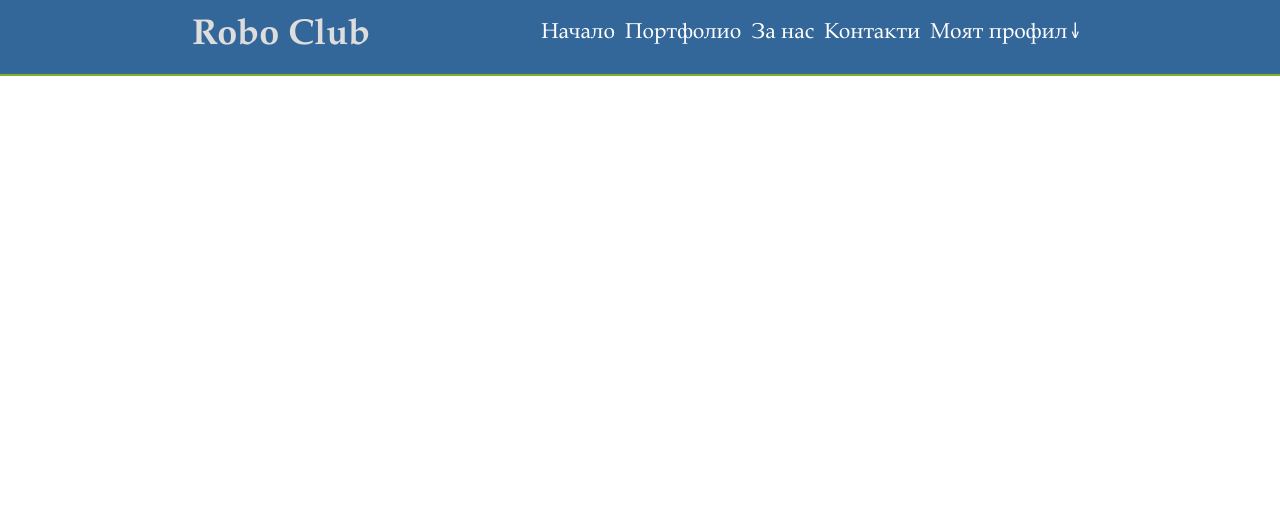
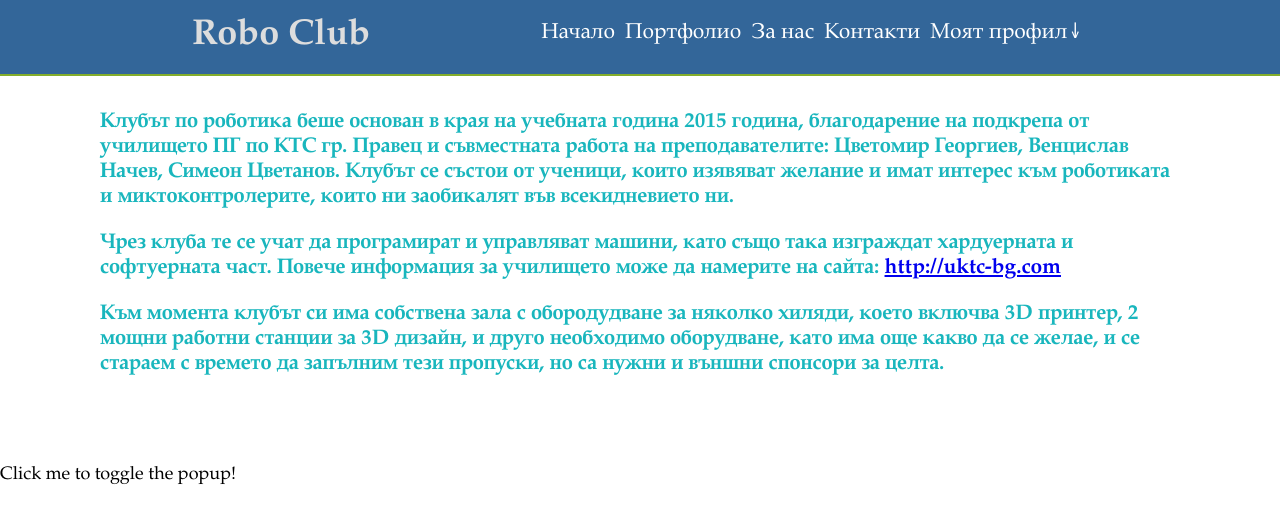
Before and after one commit to roboklub/sait, a PHP site: page / in a window 1280 px wide. Shown: the top 524 px of the page. Run offline with PHP 8.4, Linux system fonts and the light colour scheme; the visitor is signed in with stand-in values (Sample User, id 1).

Commit message:
added index text

```diff
--- a/css/style.css
+++ b/css/style.css
@@ -2,7 +2,11 @@ html, head, body, header, section, div, nav, ul, li, a, span, h1, h2, h3, img{
   margin: 0;
   padding: 0;
 }
-
+h3{
+	color:#19B6BD;
+	margin-left:100px;
+	margin-right:100px;
+}
 
 body{
   font: 18px Garamond, Verdana, sans-serif;
--- a/index.php
+++ b/index.php
@@ -2,14 +2,85 @@
   $pageInfo = [
     'pageName' => 'Начало', //this is the current page name
     'favicon' => 'img/UKTC.png', //this is the url or path for the favicon
-    'css' => ['css/style.css'], //this is css urls or paths, don't make keys just add one and then ','
+    'css' => ['css/style.css','css/popup.css'], //this is css urls or paths, don't make keys just add one and then ','
   ];
 
   include 'templates/classic_header.php'; // include the header file becoause the DRY(Don't Repeat Yourself) convention and its easy to change things
   include 'templates/classic_navigation_bar.php'; // include the global navigation bar
 ?>
+<style>
+/* Popup container - can be anything you want */
+.popup {
+    position: relative;
+    display: inline-block;
+    cursor: pointer;
+    -webkit-user-select: none;
+    -moz-user-select: none;
+    -ms-user-select: none;
+    user-select: none;
+}
 
+/* The actual popup */
+.popup .popuptext {
+    visibility: hidden;
+    width: 160px;
+    background-color: #555;
+    color: #fff;
+    text-align: center;
+    border-radius: 6px;
+    padding: 8px 0;
+    position: absolute;
+    z-index: 1;
+    bottom: 125%;
+    left: 50%;
+    margin-left: -80px;
+}
 
+/* Popup arrow */
+.popup .popuptext::after {
+    content: "";
+    position: absolute;
+    top: 100%;
+    left: 50%;
+    margin-left: -5px;
+    border-width: 5px;
+    border-style: solid;
+    border-color: #555 transparent transparent transparent;
+}
+
+/* Toggle this class - hide and show the popup */
+.popup .show {
+    visibility: visible;
+    -webkit-animation: fadeIn 1s;
+    animation: fadeIn 1s;
+}
+
+/* Add animation (fade in the popup) */
+@-webkit-keyframes fadeIn {
+    from {opacity: 0;}
+    to {opacity: 1;}
+}
+
+@keyframes fadeIn {
+    from {opacity: 0;}
+    to {opacity:1 ;}
+}
+</style><br><br><br><br><br>
+<h3>Клубът по роботика беше основан в края на учебната година 2015 година, благодарение на подкрепа от училището ПГ по КТС гр. Правец и съвместната работа на преподавателите: Цветомир Георгиев, Венцислав Начев, Симеон Цветанов. Клубът се състои от ученици, които изявяват желание и имат интерес към роботиката и миктоконтролерите, които ни заобикалят във всекидневието ни.<p>
+Чрез клуба те се учат да програмират и управляват машини, като също така изграждат хардуерната и софтуерната част. Повече информация за училището може да намерите на сайта: <a href="http://uktc-bg.com">http://uktc-bg.com</a></p><p>
+Към момента клубът си има собствена зала с обородудване за няколко хиляди, което включва 3D принтер, 2 мощни работни станции за 3D дизайн, и друго необходимо оборудване, като има още какво да се желае, и се стараем с времето да запълним тези пропуски, но са нужни и външни спонсори за целта.</p></h3>
+<br><br><br>
+<div class="popup" onclick="myFunction()">Click me to toggle the popup!
+  <span class="popuptext" id="myPopup">A Simple Popup!</span>
+</div>
+
+<script>
+// When the user clicks on div, open the popup
+function myFunction() {
+    var popup = document.getElementById('myPopup');
+    popup.classList.toggle('show');
+}
+</script>
 <?php
   include 'templates/classic_footer.php'; // include the global footer
 ?>
```
